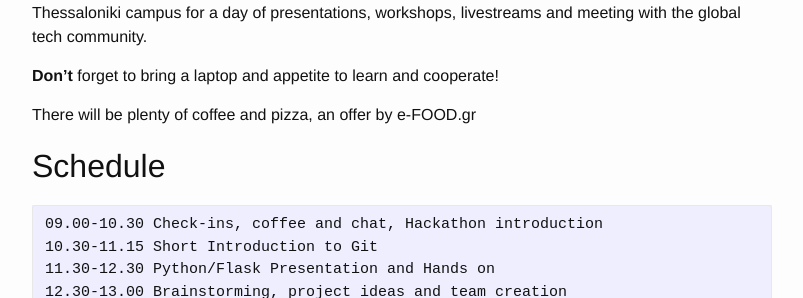
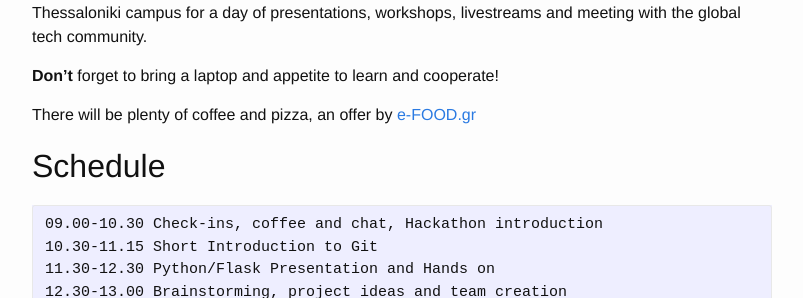
Before and after one commit to stevelaskaridis/acmauth.github.io, a Jekyll site: the page built from _posts/2016-12-03-mlh-local-hack-day-2.md, in a window 1280 px wide and 900 px high, scrolled down 481 px. Shown: the part 154-452 px from the top of the window, without its empty margins (238-1041 px from the left). Built offline with Jekyll 4.4.1, drawn with Linux system fonts in a browser that asks for light colours; part of the change alters nothing that is shown.

```diff
--- a/_posts/2016-12-03-mlh-local-hack-day-2.md
+++ b/_posts/2016-12-03-mlh-local-hack-day-2.md
@@ -16,7 +16,7 @@ Find us on the 3rd of December on the Mezzanine of the Biology building in Arist
 
 **Don't** forget to bring a laptop and appetite to learn and cooperate!
 
-There will be plenty of coffee and pizza, an offer by e-FOOD.gr
+There will be plenty of coffee and pizza, an offer by [e-FOOD.gr](https://www.e-food.gr/)
 
 ## Schedule
 
```
Also changed, not shown: 1 other file.
